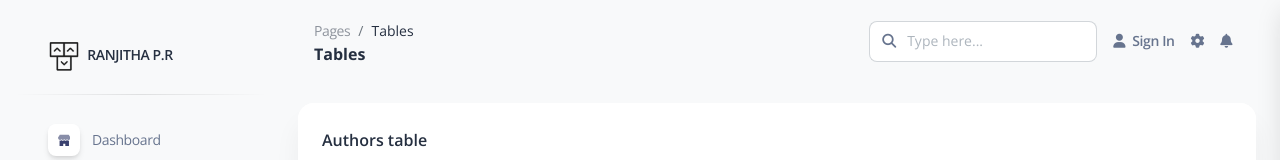
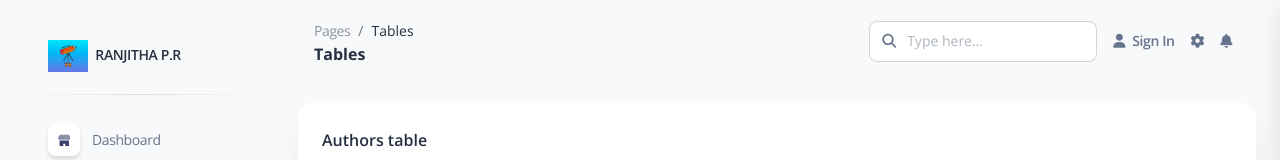
Before and after one commit to ranjithapr9/dashboard_demo, a website: page pages/tables.html in a window 1280 px wide. Shown: the top 160 px of the page. Drawn offline with nearby package versions, Linux system fonts and the light colour scheme.

Commit message:
Update tables.html

```diff
--- a/pages/tables.html
+++ b/pages/tables.html
@@ -41,7 +41,7 @@
     <div class="sidenav-header">
       <i class="fas fa-times p-3 cursor-pointer text-secondary opacity-5 position-absolute right-0 top-0 d-none d-xl-none" aria-hidden="true" id="iconSidenav"></i>
       <a class="navbar-brand m-0" href="../pages/dashboard.html">
-        <img src="../img/logo-ct.png" class="navbar-brand-img h-100" alt="...">
+        <img src="../img/profile1.png" class="navbar-brand-img h-100" alt="...">
         <span class="ms-1 font-weight-bold">RANJITHA P.R</span>
       </a>
     </div>
```
